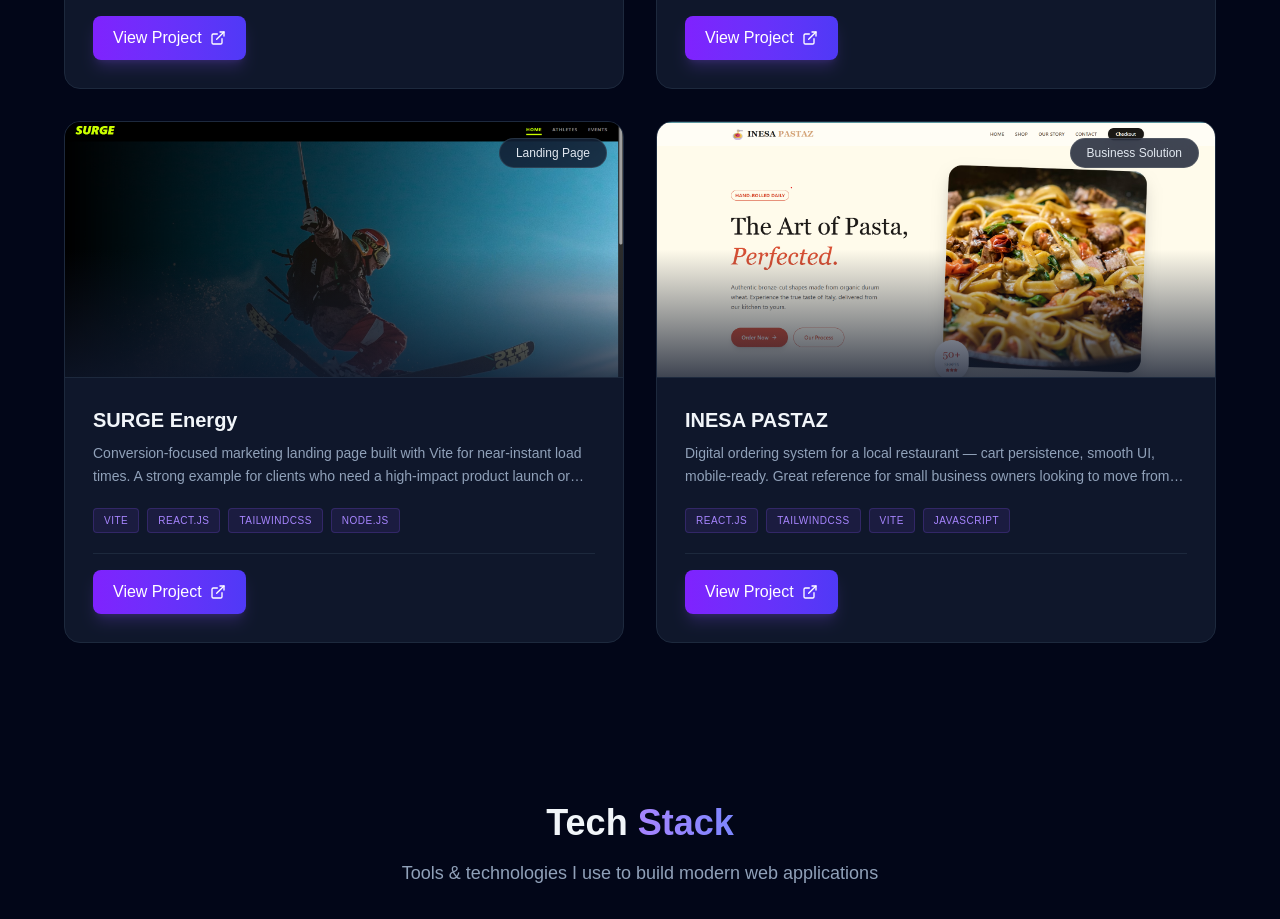
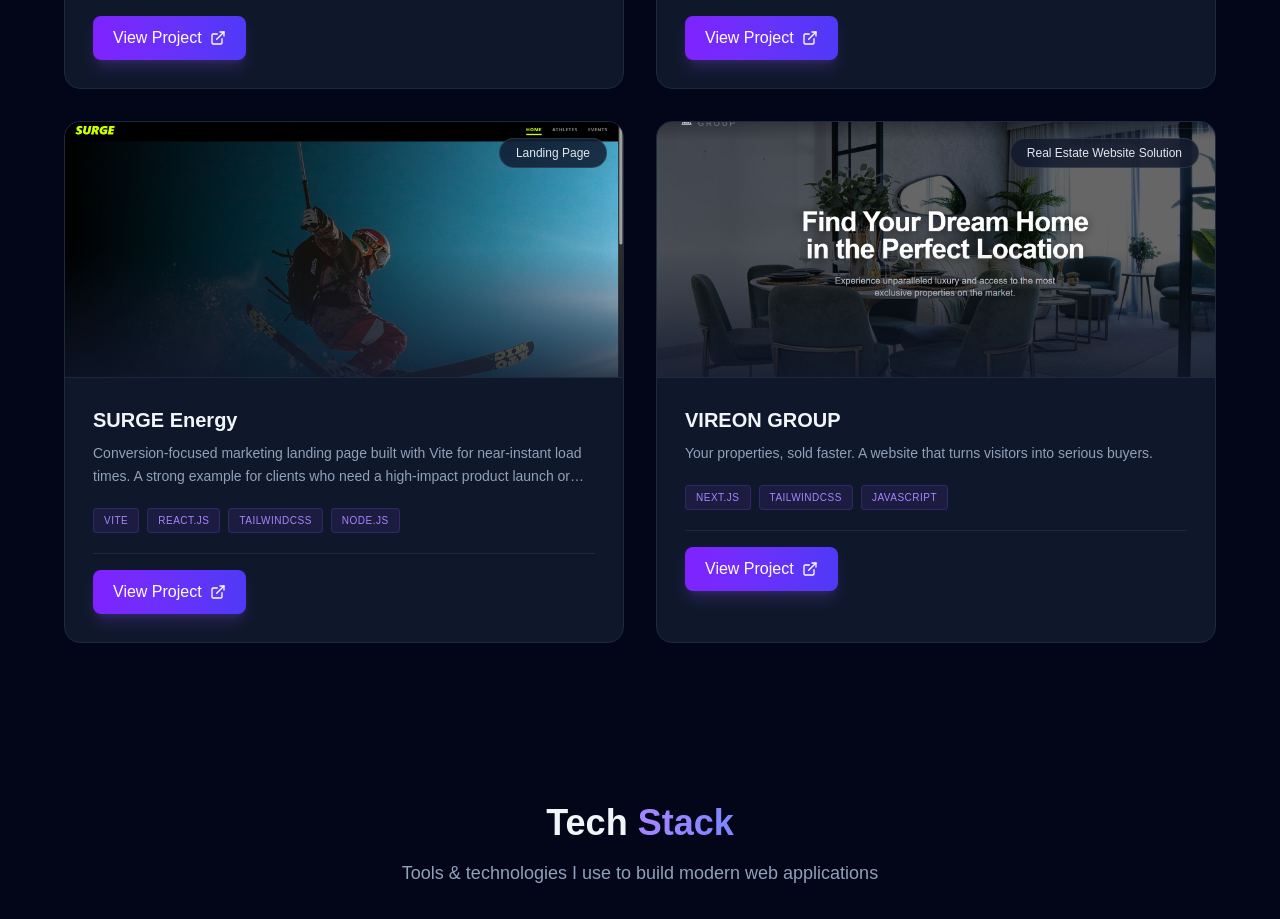
Before and after one commit to Vanshmudgal/my-portfolio2, a Next.js app in the folder my-app/: page / in a window 1280 px wide. Shown: the part 2120-3039 px from the top of the page. Built offline with nearby package versions, Linux system fonts and the light colour scheme.

Commit message:
feat added a new page

```diff
--- a/my-app/src/app/page.js
+++ b/my-app/src/app/page.js
@@ -24,6 +24,7 @@ import cryptowebsite_ss from "./cryptowebsite_ss.png";
 import energywebsite_ss from "./energywebsite_ss.png";
 import furniture_ss from "./furniture_ss.png";
 import pastaz from "./pastaz.png";
+import vireon from "./vireon.png"
 
 export default function Home() {
   const [isScrolled, setIsScrolled] = useState(false);
@@ -66,14 +67,14 @@ export default function Home() {
       tags: ["Vite", "React.js", "TailwindCSS", "Node.js"],
     },
     {
-      id: 4,
-      title: "INESA PASTAZ",
-      type: "Business Solution",
-      description: "Digital ordering system for a local restaurant — cart persistence, smooth UI, mobile-ready. Great reference for small business owners looking to move from paper menus to a custom web solution.",
-      image: pastaz,
-      link: "https://pasta-g55q.vercel.app/",
-      tags: ["React.js", "TailwindCSS", "Vite", "JavaScript"],
-    },
+  id: 4,
+  title: "VIREON GROUP",
+  type: "Real Estate Website Solution",
+  description: "Your properties, sold faster. A website that turns visitors into serious buyers.",
+  image: vireon,
+  link: "https://repo3-iota.vercel.app/",
+  tags: ["Next.js", "TailwindCSS", "JavaScript"],
+},
   ];
 
   return (
```
Also changed, not shown: my-app/public/vireon.png (added), my-app/src/app/vireon.png (added).
